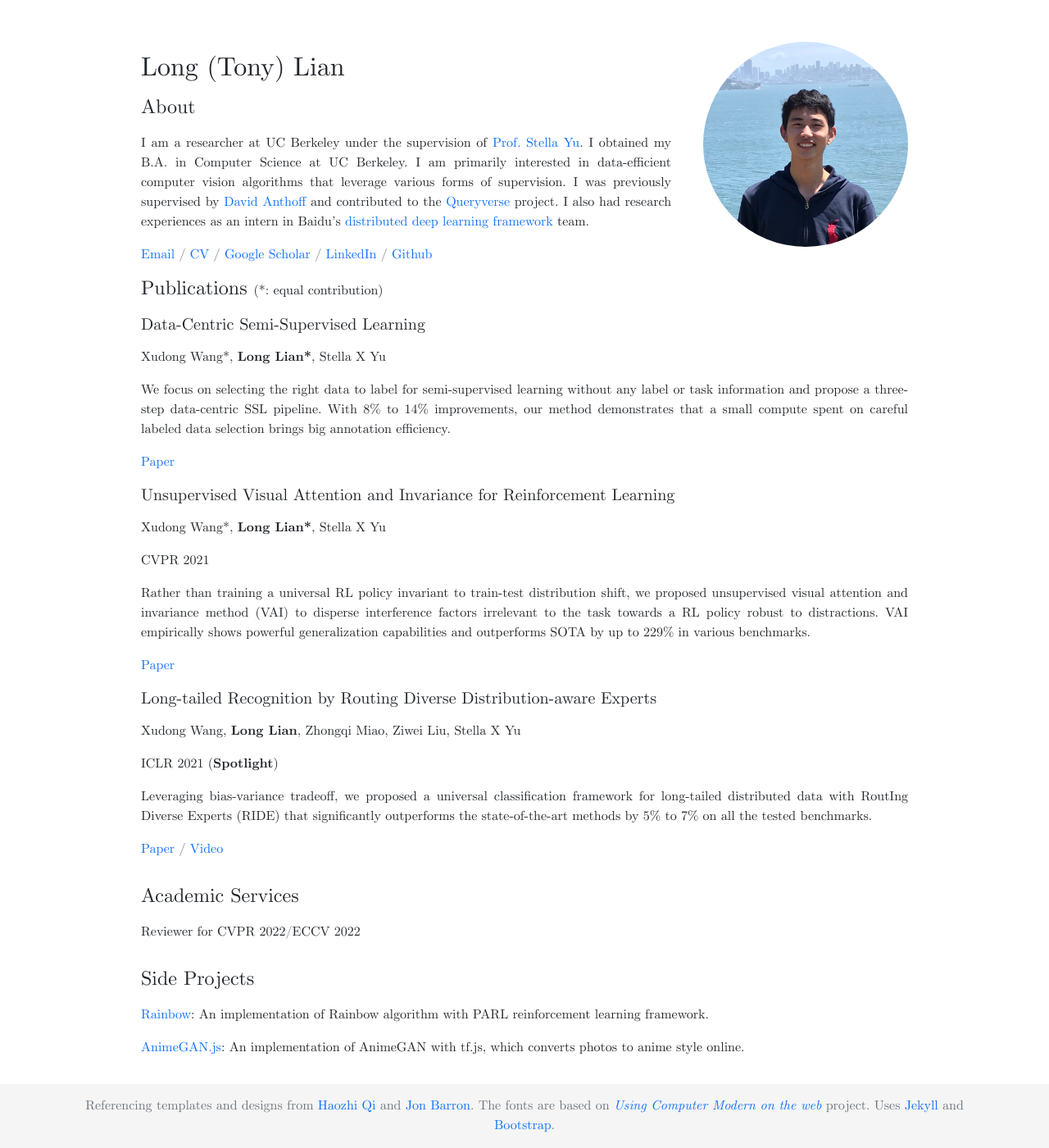
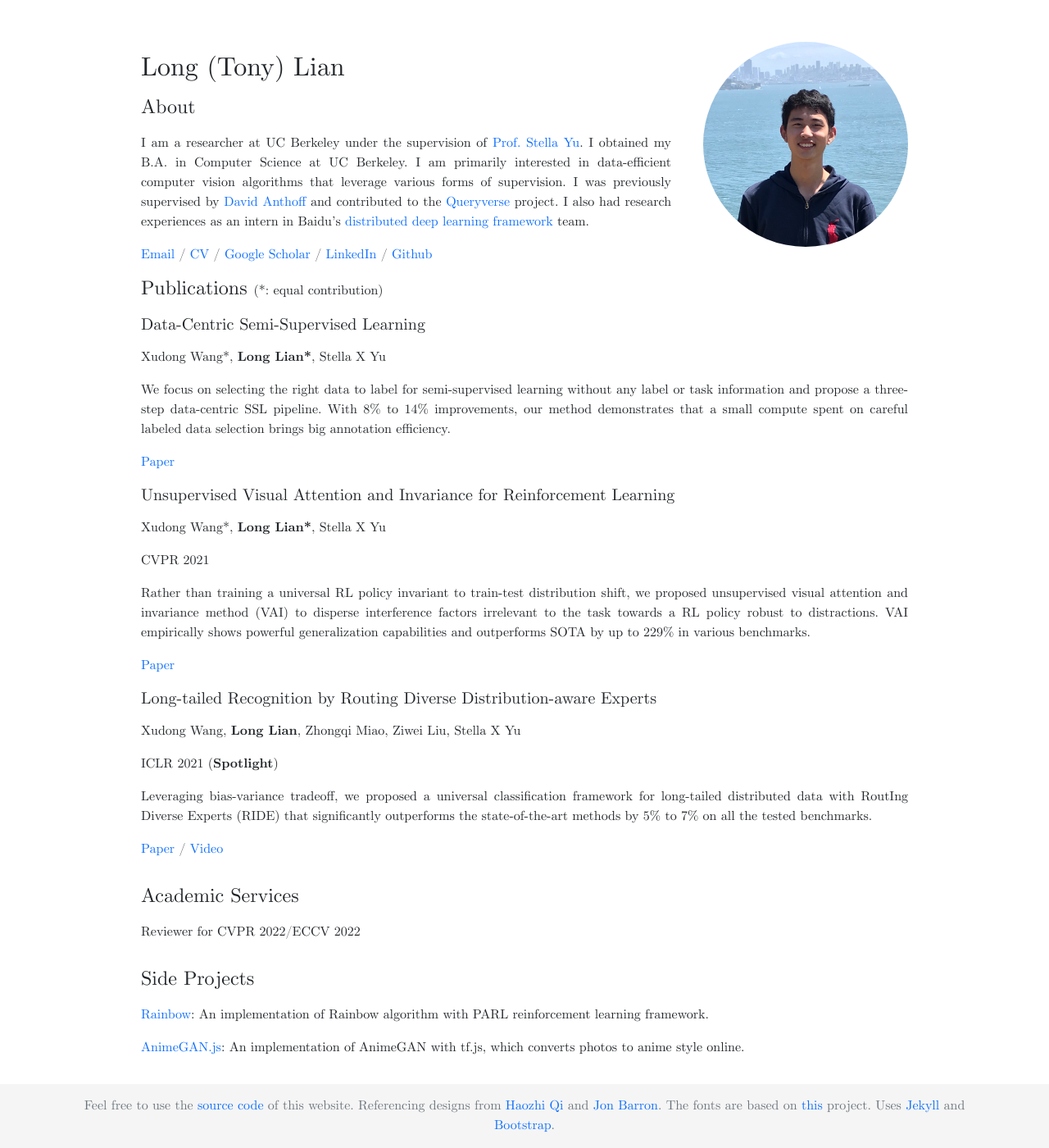
Before and after one commit to WANGaRuijie/WANGaRuijie.github.io, a Jekyll site: the page built from index.md, in a window 1280 px wide. Shown: the whole page at 82% size. Built offline with Jekyll 4.4.1, drawn with Linux system fonts in a browser that asks for light colours.

Commit message:
Add note

```diff
--- a/index.md
+++ b/index.md
@@ -63,7 +63,7 @@ title: "Long (Tony) Lian's Personal Website"
         <div class="row">
             <div class="col" style="text-align: center">
                 <span class="text-muted">
-                    Referencing templates and designs from <a href="https://github.com/HaozhiQi/haozhiqi.github.io/">Haozhi Qi</a> and <a href="https://github.com/jonbarron/website">Jon Barron</a>. The fonts are based on <i><a href="https://checkmyworking.com/cm-web-fonts/">Using Computer Modern on the web</a></i> project. Uses <a href="https://github.com/jekyll/jekyll">Jekyll</a> and <a href="https://getbootstrap.com/">Bootstrap</a>.
+                    Feel free to use the <a href="https://github.com/TonyLianLong/websitev2">source code</a> of this website. Referencing designs from <a href="https://github.com/HaozhiQi/haozhiqi.github.io/">Haozhi Qi</a> and <a href="https://github.com/jonbarron/website">Jon Barron</a>. The fonts are based on <a href="https://checkmyworking.com/cm-web-fonts/">this</a> project. Uses <a href="https://github.com/jekyll/jekyll">Jekyll</a> and <a href="https://getbootstrap.com/">Bootstrap</a>.
                 </span>
             </div>
         </div>
```
Also changed, not shown: README.md (added), 1 other file.
